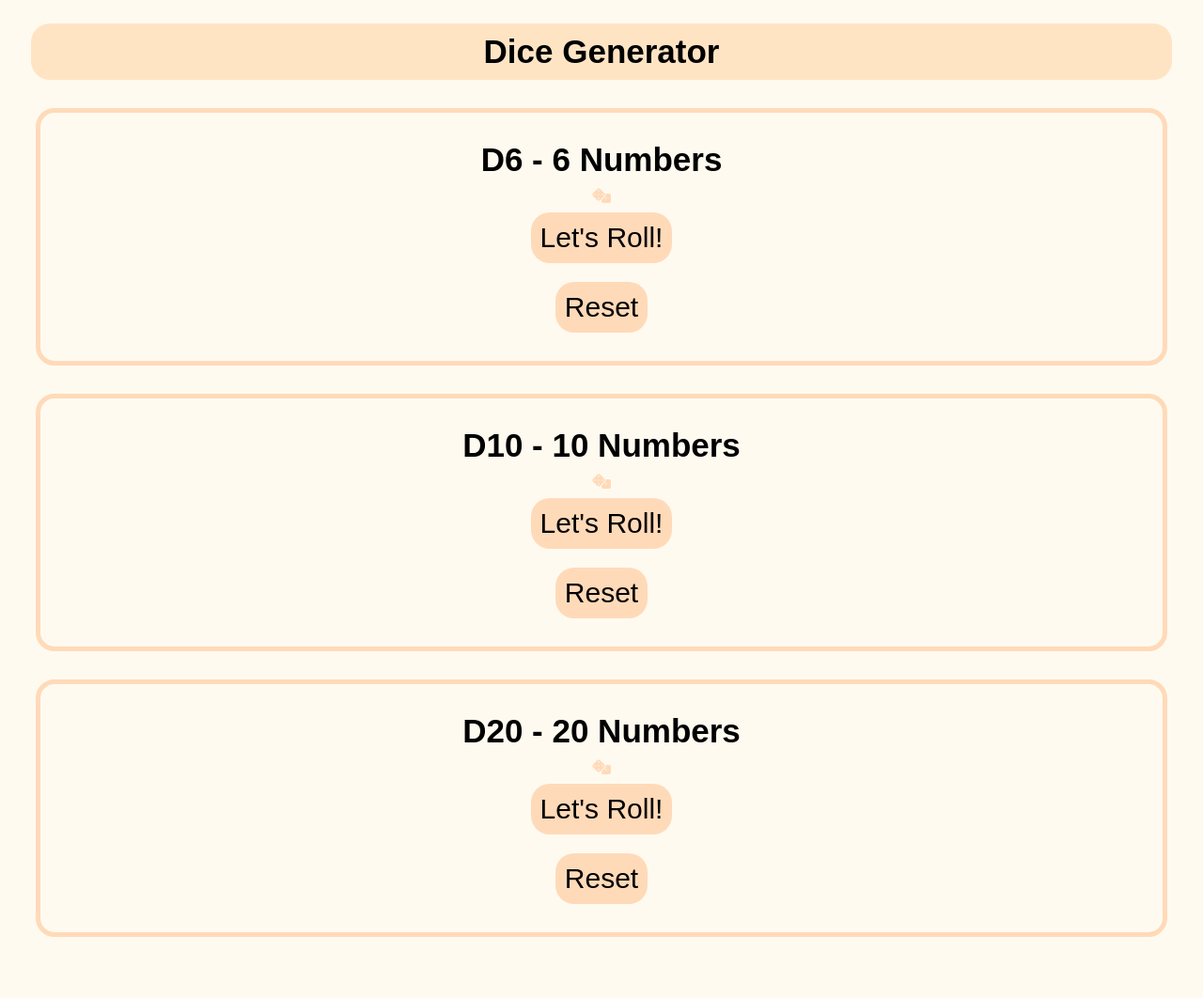
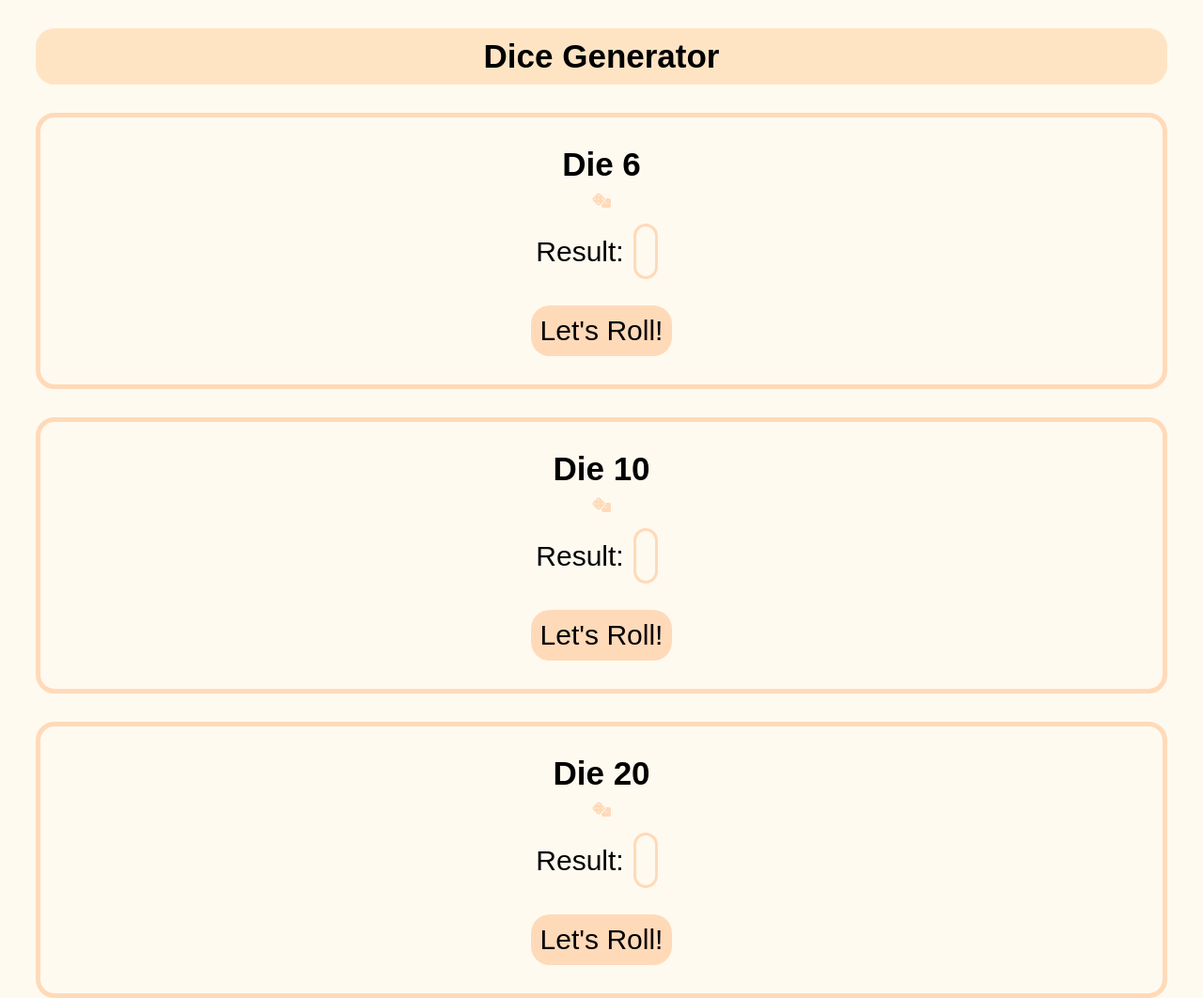
Before and after one commit to cdmunoz2/DevsIncDiceGenerator, a plain HTML site: page index.html in a window 1280 px wide. Shown: the whole page at 94% size. Before the commit the page ends 1027 px from the top, so only its background shows below. Drawn offline with Linux system fonts and the light colour scheme.

Commit message:
Added dice rolling logic, removed reset button, finished styling

```diff
--- a/index.html
+++ b/index.html
@@ -14,25 +14,26 @@
 <body>
     <h1>Dice Generator</h1>
     <div class="diceborder">
-        <h2>D6 - 6 Numbers</h2>
-        <i class="fa-solid fa-dice" style="color: #FFDAB9;" font-size="150px"></i>
-        <button class="button1">Let's Roll!</button>
-        <button class="button2">Reset</button>
+        <h2>Die 6</h2>
+        <i class="fa-solid fa-dice" style="color: #FFDAB9;" font-size="90px"></i>
+        <p class="resLabel">Result: <span id="result6"></span></p>
+        <button class="button1" id="rollButton6">Let's Roll!</button>
     </div>
 
     <div class="diceborder">
-        <h2>D10 - 10 Numbers</h2>
-        <i class="fa-solid fa-dice" style="color: #FFDAB9;" font-size="150px"></i>
-        <button class="button1">Let's Roll!</button>
-        <button class="button2">Reset</button>
+        <h2>Die 10</h2>
+        <i class="fa-solid fa-dice" style="color: #FFDAB9;" font-size="90px"></i>
+        <p class="resLabel">Result: <span id="result10"></span></p>
+        <button class="button1" id="rollButton10">Let's Roll!</button>
     </div>
 
     <div class="diceborder">
-        <h2>D20 - 20 Numbers</h2>
-        <i class="fa-solid fa-dice" style="color: #FFDAB9;" font-size="150px"></i>
-        <button class="button1">Let's Roll!</button>
-        <button class="button2">Reset</button>
+        <h2>Die 20</h2>
+        <i class="fa-solid fa-dice" style="color: #FFDAB9;" font-size="90px"></i>
+        <p class="resLabel">Result: <span id="result20"></span></p>
+        <button class="button1" id="rollButton20">Let's Roll!</button>
     </div>
+    <script src="script.js"></script>
 </body>
 
 </html>
--- /dev/null
+++ b/script.js
@@ -0,0 +1,18 @@
+function rollDice(sides){
+    return Math.floor(Math.random() * sides) + 1;
+}
+
+document.getElementById('rollButton6').addEventListener('click', function() {
+    const result = rollDice(6);
+    document.getElementById('result6').textContent = result;
+});
+
+document.getElementById('rollButton10').addEventListener('click', function() {
+        const result = rollDice(10);
+    document.getElementById('result10').textContent = result;
+});
+
+document.getElementById('rollButton20').addEventListener('click', function() {
+        const result = rollDice(20);
+    document.getElementById('result20').textContent = result;
+});
--- a/styles.css
+++ b/styles.css
@@ -1,5 +1,20 @@
 * {
     background-color: floralwhite;
+}
+
+#result6, #result10, #result20 {
+    font-size: 30px;
+    font-family: Arial, sans-serif;
+    border-style: solid;
+    margin: 10px;
+    padding: 10px;
+    border-color: #FFDAB9;
+    border-radius: 20px;
+}
+
+.resLabel {
+    font-size: 30px;
+    font-family: Arial, sans-serif;
 }
 
 .diceborder {
@@ -18,16 +33,16 @@ h1 {
     padding: 10px;
     text-align: center;
     border-radius: 20px;
-    margin: 25px;
+    margin: 30px;
     font-size: 35px;
-    font-family: sans-serif;
+    font-family: Arial, sans-serif;
 }
 
 h2 {
     padding: 0px;
     margin: 10px;
     font-size: 35px;
-    font-family: sans-serif;
+    font-family: Arial, sans-serif;
 }
 
 .button1 {
@@ -40,14 +55,3 @@ h2 {
     padding: 10px;
     cursor: pointer;
 }
-
-.button2 {
-    background-color: peachpuff;
-    border: none;
-    color: black;
-    font-size: 30px;
-    border-radius: 20px;
-    margin: 10px;
-    padding: 10px;
-    cursor: pointer;
-}
```
